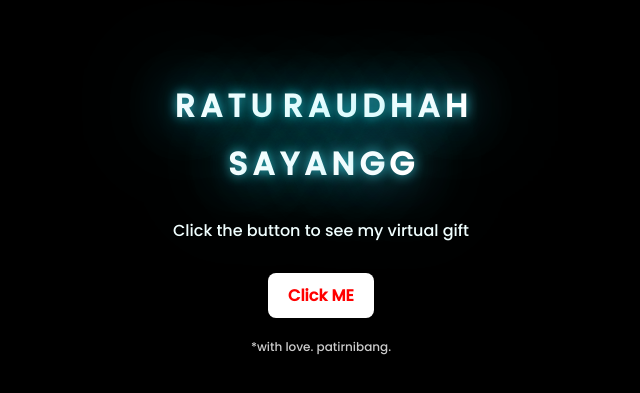
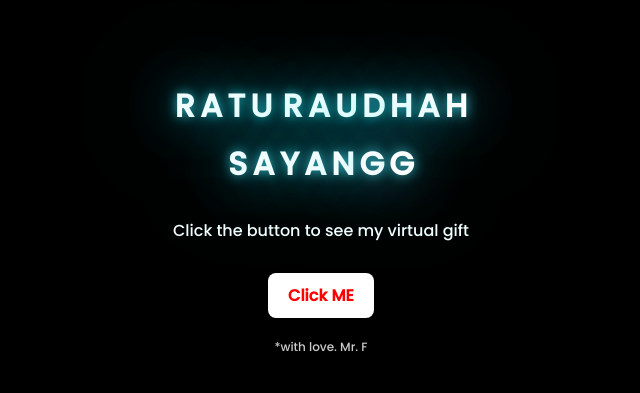
Before and after one commit to sipatir08/flower, a plain HTML site: page index.html in a window 1280 px wide. Shown: the part 181-574 px from the top of the page, 319-959 px from the left. Drawn offline with Linux system fonts and the light colour scheme.

Commit message:
Update index.html

```diff
--- a/index.html
+++ b/index.html
@@ -29,7 +29,7 @@
       <button>
         <a href="flower.html">Click ME</a>
       </button>
-      <p class="note-under">*with love. patirnibang.</p>
+      <p class="note-under">*with love. Mr. F</p>
     </div>
   </div>
 </body>
```
